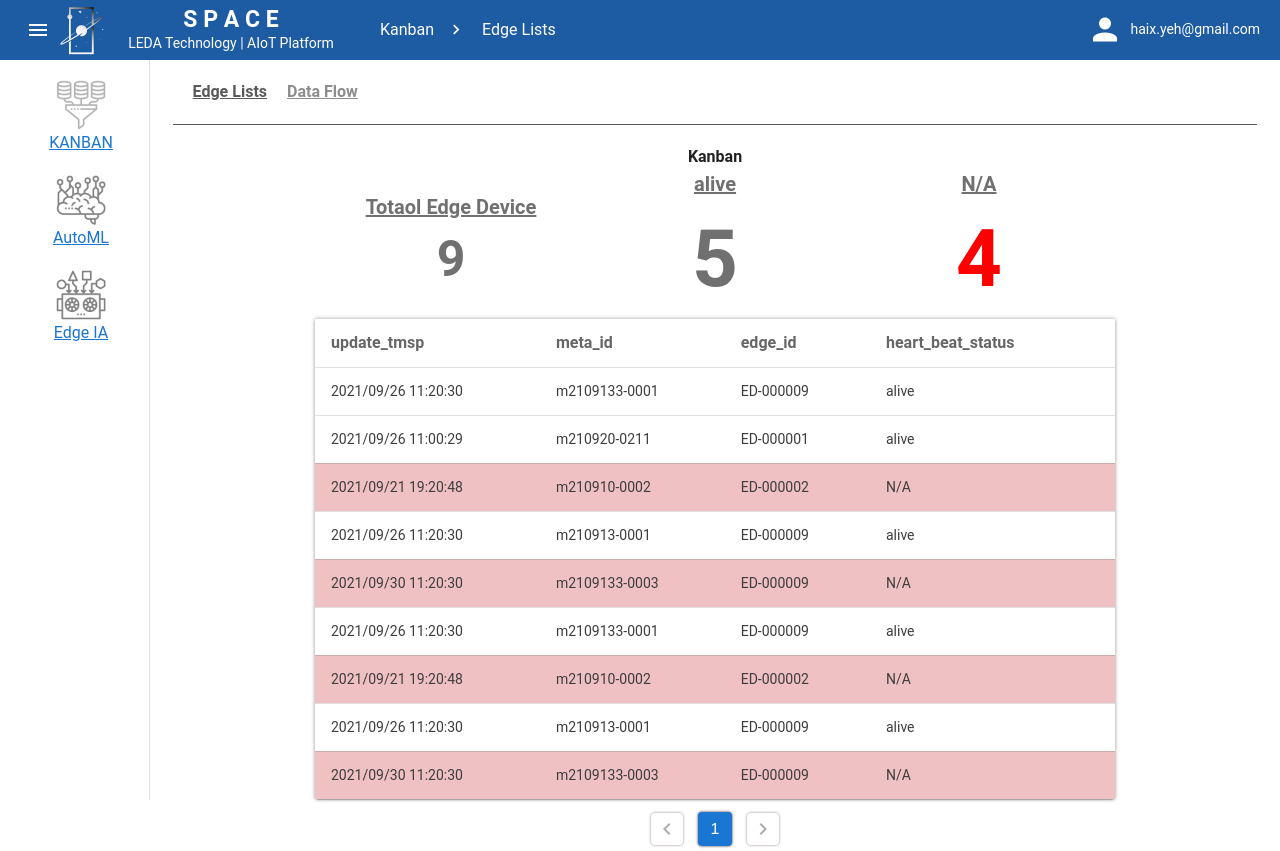
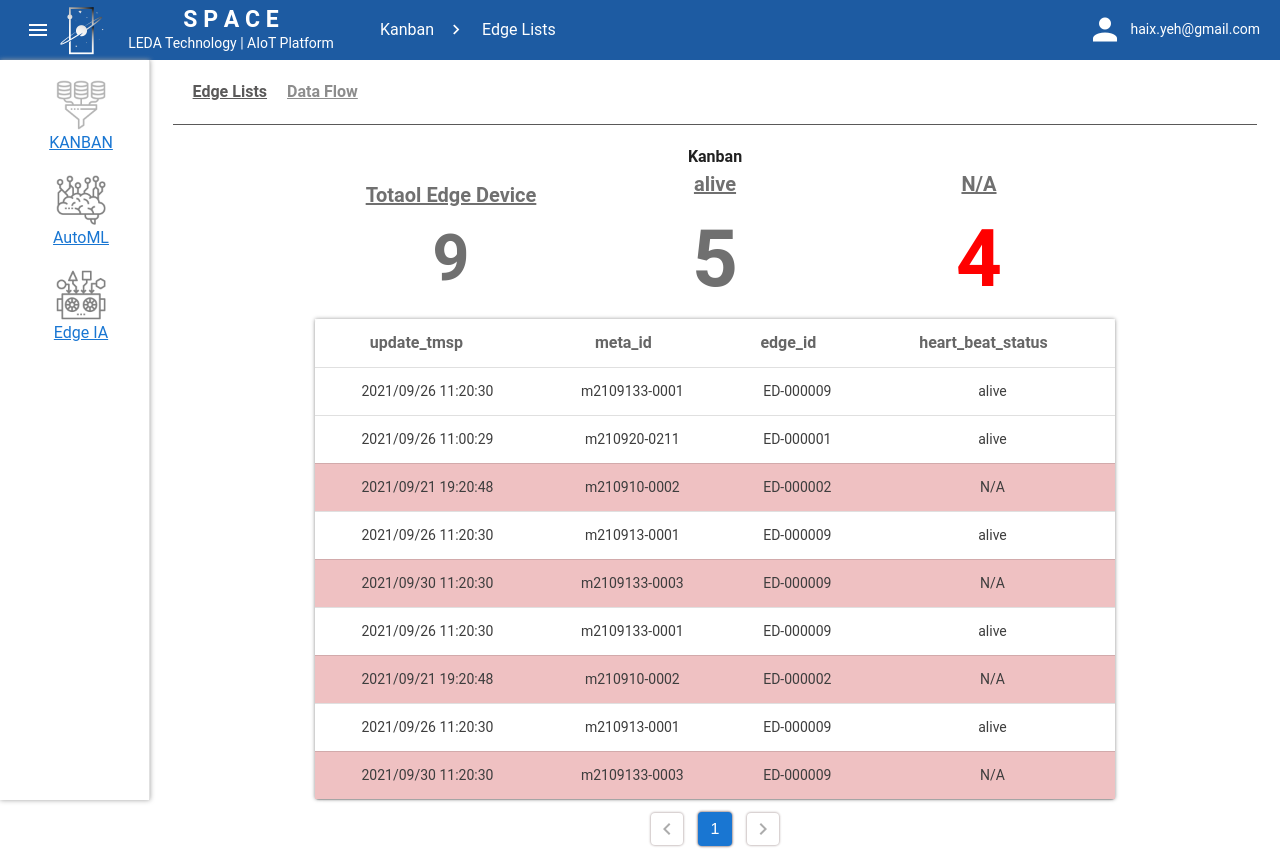
Before and after one commit to cloud-grazing/vue, a Vue app in the folder main/: page /edgeLists in a window 1280 px wide. Built offline with nearby package versions, Linux system fonts and the light colour scheme.

Commit message:
[修改]樣式微調

```diff
--- a/main/src/views/Main/components/Kanban/components/EdgeLists/Main.vue
+++ b/main/src/views/Main/components/Kanban/components/EdgeLists/Main.vue
@@ -45,10 +45,10 @@ export default {
                 //     sortable: false,
                 //     value: 'name'
                 // },
-                { text: 'update_tmsp ', value: 'updateTmsp' },
-                { text: 'meta_id', value: 'metaId' },
-                { text: 'edge_id', value: 'edgeId' },
-                { text: 'heart_beat_status', value: 'heartBeatStatus' }
+                { text: 'update_tmsp ', value: 'updateTmsp', align: 'center' },
+                { text: 'meta_id', value: 'metaId', align: 'center' },
+                { text: 'edge_id', value: 'edgeId', align: 'center' },
+                { text: 'heart_beat_status', value: 'heartBeatStatus', align: 'center' }
             ],
             data: {
                 page: 1,
@@ -135,7 +135,7 @@ export default {
                 font-size: 80px;
             }
             &:nth-child(1) .tip-number {
-                font-size: 50px;
+                font-size: 65px;
             }
             &:nth-child(3) .tip-number {
                 color: #F00;
--- a/main/src/views/Main/components/MainNav.vue
+++ b/main/src/views/Main/components/MainNav.vue
@@ -1,6 +1,7 @@
 <template>
     <v-navigation-drawer
         v-model="drawerModel"
+        class="main-nav"
         app
         width="150"
         top="60"
@@ -81,5 +82,8 @@ export default {
 </script>
 
 <style lang="scss">
+.main-nav {
+    box-shadow: 0px 0px 5px 0px #a0a0a0;
+}
 </style>
 <style src="@/css/common.scss" lang="scss"></style>
```
